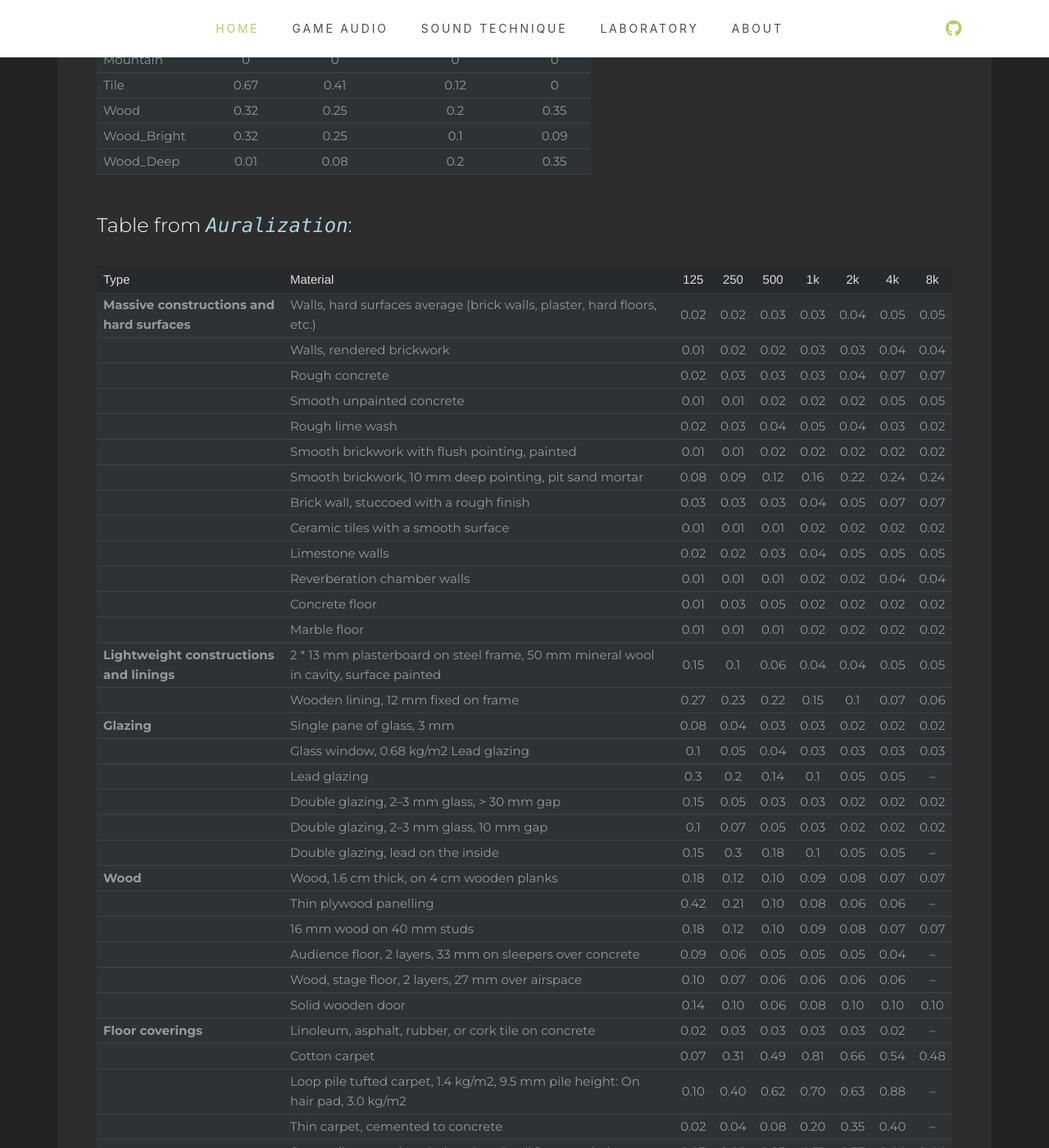
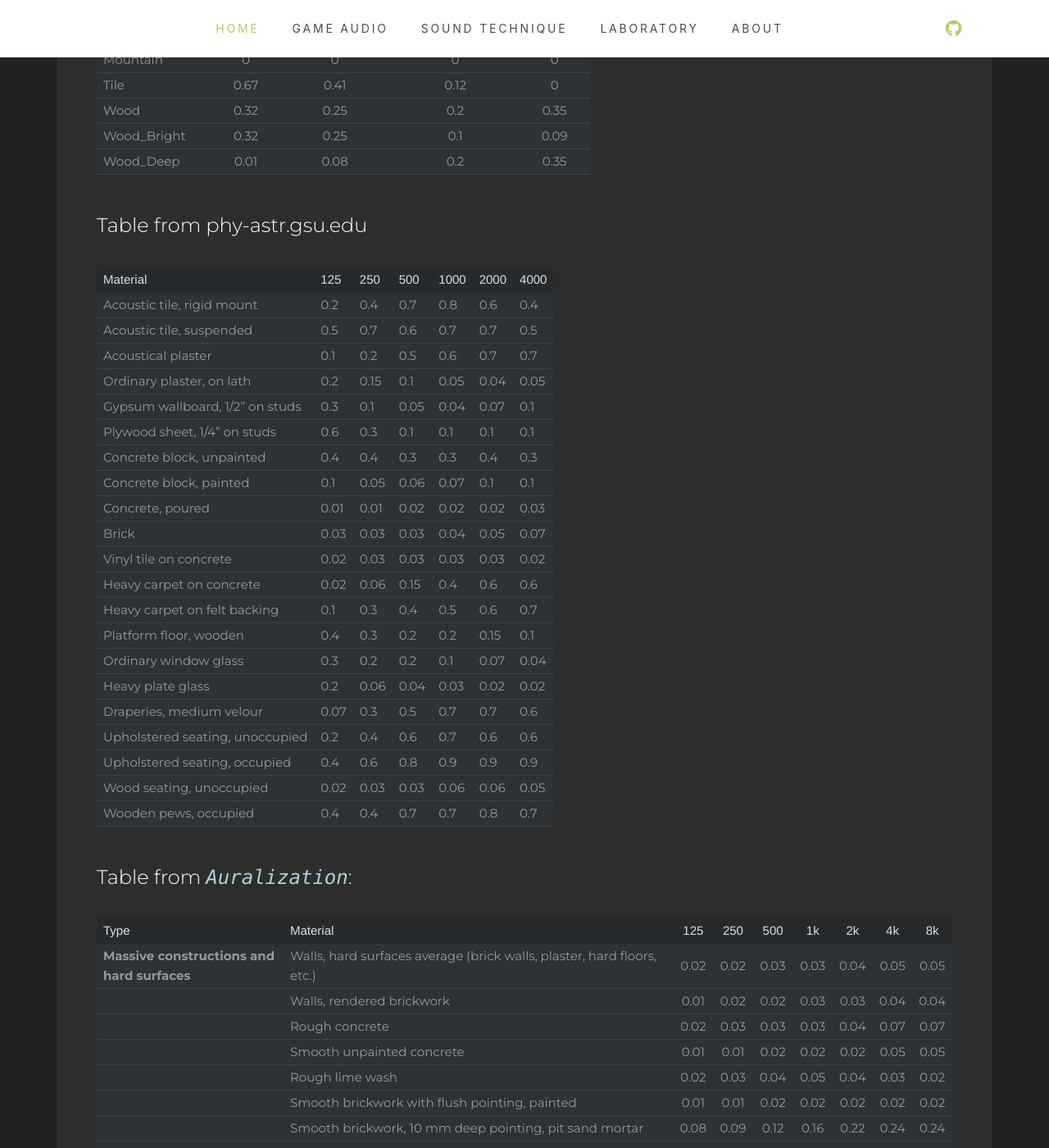
Before and after one commit to eharahe/eharahe.github.io, a Jekyll site: the page built from _posts/notes/2018-08-09-Random-Incidence-Absorption-Coefficients.md, in a window 1280 px wide and 1400 px high, scrolled down 1309 px. Shown: the whole window at 82% size. Built offline with Jekyll 4.4.1, drawn with Linux system fonts in a browser that asks for light colours; some of the changed text lies outside the part shown.

Commit message:
add coefficients data from phy-astr.gsu.edu

```diff
--- a/_posts/notes/2018-08-09-Random-Incidence-Absorption-Coefficients.md
+++ b/_posts/notes/2018-08-09-Random-Incidence-Absorption-Coefficients.md
@@ -31,6 +31,32 @@ wwise reflect:
 | Wood | 0.32 | 0.25 | 0.2 | 0.35 |
 | Wood_Bright | 0.32 | 0.25 | 0.1 | 0.09 |
 | Wood_Deep | 0.01 | 0.08 | 0.2 | 0.35 |
+
+## Table from phy-astr.gsu.edu
+
+| Material                        | 125  | 250  | 500  | 1000 | 2000 | 4000 |
+|---------------------------------|------|------|------|------|------|------|
+| Acoustic tile, rigid mount      | 0.2  | 0.4  | 0.7  | 0.8  | 0.6  | 0.4  |
+| Acoustic tile, suspended        | 0.5  | 0.7  | 0.6  | 0.7  | 0.7  | 0.5  |
+| Acoustical plaster              | 0.1  | 0.2  | 0.5  | 0.6  | 0.7  | 0.7  |
+| Ordinary plaster, on lath       | 0.2  | 0.15 | 0.1  | 0.05 | 0.04 | 0.05 |
+| Gypsum wallboard, 1/2" on studs | 0.3  | 0.1  | 0.05 | 0.04 | 0.07 | 0.1  |
+| Plywood sheet, 1/4" on studs    | 0.6  | 0.3  | 0.1  | 0.1  | 0.1  | 0.1  |
+| Concrete block, unpainted       | 0.4  | 0.4  | 0.3  | 0.3  | 0.4  | 0.3  |
+| Concrete block, painted         | 0.1  | 0.05 | 0.06 | 0.07 | 0.1  | 0.1  |
+| Concrete, poured                | 0.01 | 0.01 | 0.02 | 0.02 | 0.02 | 0.03 |
+| Brick                           | 0.03 | 0.03 | 0.03 | 0.04 | 0.05 | 0.07 |
+| Vinyl tile on concrete          | 0.02 | 0.03 | 0.03 | 0.03 | 0.03 | 0.02 |
+| Heavy carpet on concrete        | 0.02 | 0.06 | 0.15 | 0.4  | 0.6  | 0.6  |
+| Heavy carpet on felt backing    | 0.1  | 0.3  | 0.4  | 0.5  | 0.6  | 0.7  |
+| Platform floor, wooden          | 0.4  | 0.3  | 0.2  | 0.2  | 0.15 | 0.1  |
+| Ordinary window glass           | 0.3  | 0.2  | 0.2  | 0.1  | 0.07 | 0.04 |
+| Heavy plate glass               | 0.2  | 0.06 | 0.04 | 0.03 | 0.02 | 0.02 |
+| Draperies, medium velour        | 0.07 | 0.3  | 0.5  | 0.7  | 0.7  | 0.6  |
+| Upholstered seating, unoccupied | 0.2  | 0.4  | 0.6  | 0.7  | 0.6  | 0.6  |
+| Upholstered seating, occupied   | 0.4  | 0.6  | 0.8  | 0.9  | 0.9  | 0.9  |
+| Wood seating, unoccupied        | 0.02 | 0.03 | 0.03 | 0.06 | 0.06 | 0.05 |
+| Wooden pews, occupied           | 0.4  | 0.4  | 0.7  | 0.7  | 0.8  | 0.7  |
 
 ## Table from ***Auralization***:
 
```
Also changed, not shown: other parts of _posts/notes/2018-08-09-Random-Incidence-Absorption-Coefficients.md (+1 -1 lines).
